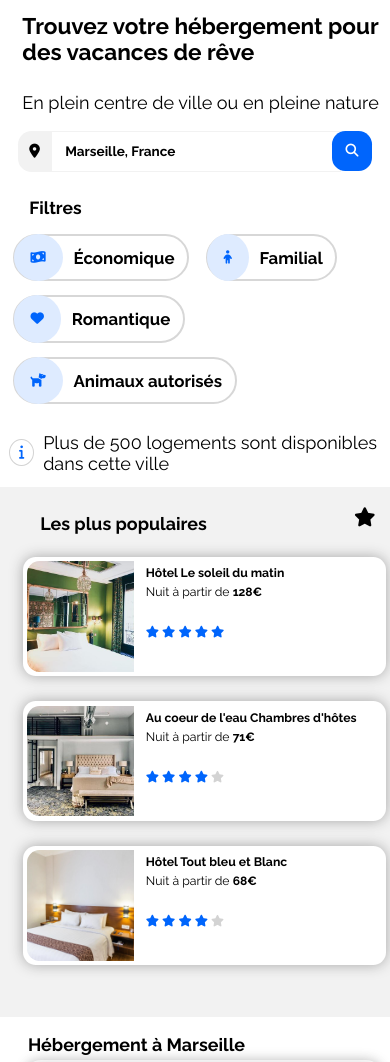
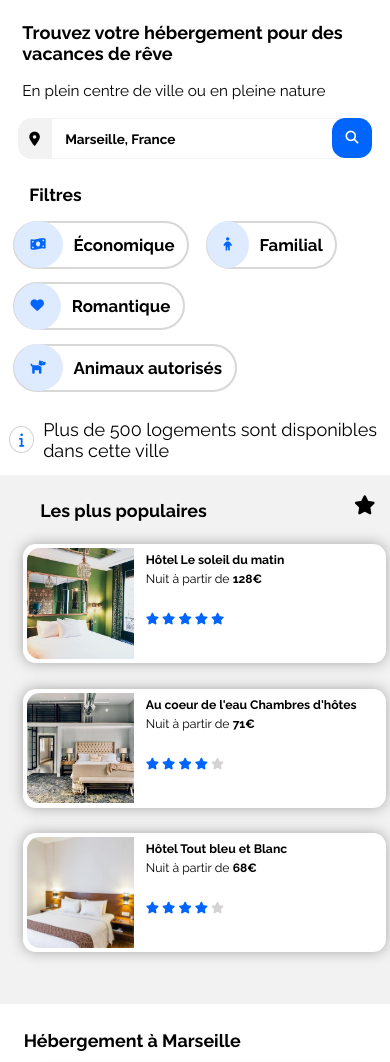
Before and after one commit to Huso213/Booki, a plain HTML site: page index.html in a window 390 px wide. Shown: the part 155-1217 px from the top of the page. Drawn offline with Linux system fonts and the light colour scheme.

Commit message:
Add files via upload

```diff
--- a/css/style.css
+++ b/css/style.css
@@ -938,16 +938,16 @@ width: 100%;
   }
   /*titre*/
   div.titre {
-    margin: 0 0 0 20px;
+    margin: 10px 0 0 20px;
     padding: 0 1%;
     width: 100%;
   }
   .titre h1 {
-    font-size: 25px;
-    margin: 0 0 30px 0;
+    font-size: 20px;
+    margin: 0 0 20px 0;
   }
   .titre p {
-    font-size: 20px;
+    font-size: 17px;
   }
 
   /*BARRE DE RECHERCHE*/
@@ -1066,6 +1066,9 @@ width: 100%;
   }
 
 /*titre*/
+.hebmarseille{
+  margin: 10px 0 25px 30px;
+}
 .hebmarseille h3{
   margin:20px 0 40px 0;
   }
@@ -1095,7 +1098,7 @@ width: 100%;
   /*activite a Marseille*/
   #activites {
     width:100%;
-    margin: 0 0 40px -10px;
+    margin: 0 0 40px -5px;
   }
   section.activitecart {
     flex-flow: row wrap;
```
